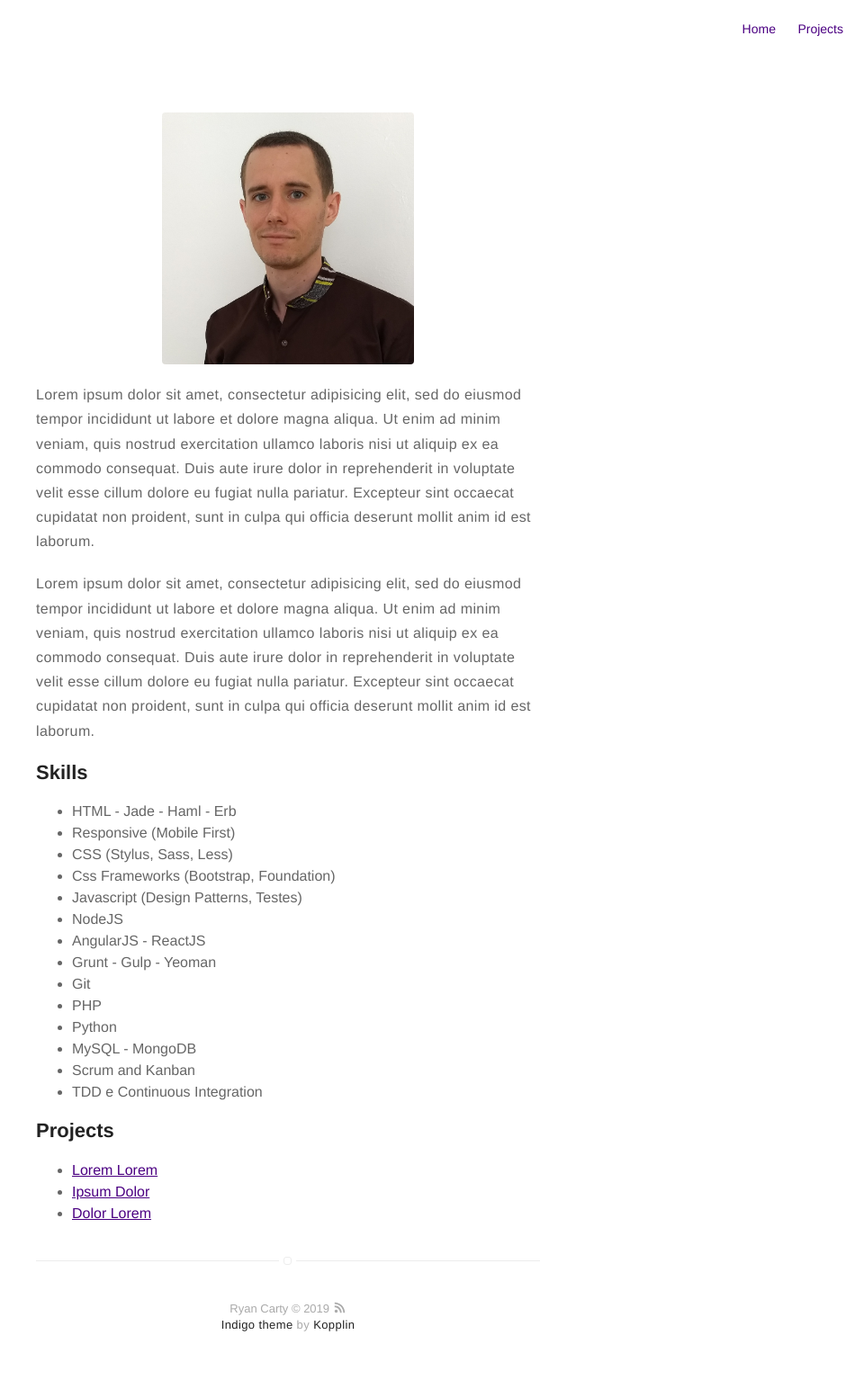
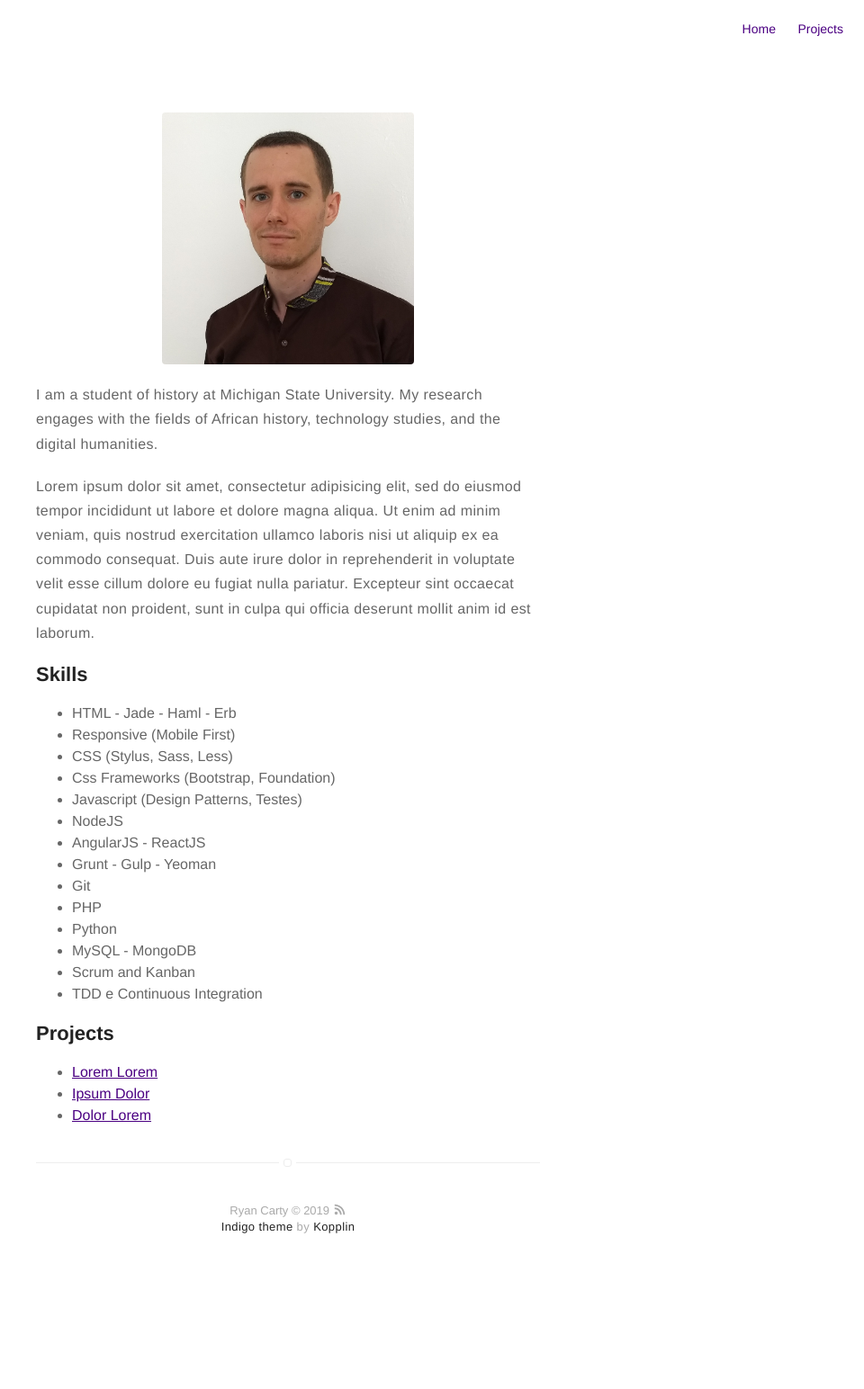
Before and after one commit to cartyrya/cartyrya.github.io, a Jekyll site: the page built from about.md, in a window 1280 px wide. Shown: the whole page at 90% size, without its empty margins (320-1280 px from the left). Built offline with Jekyll 4.4.1, drawn with Linux system fonts in a browser that asks for light colours; after the commit the page ends 1435 px from its top, so only the background shows below that.

Commit message:
Add text

```diff
--- a/about.md
+++ b/about.md
@@ -4,12 +4,7 @@ layout: page
 ---
 ![Profile Image]({{ site.url }}/{{ site.picture }})
 
-<p>Lorem ipsum dolor sit amet, consectetur adipisicing elit, sed do eiusmod
-tempor incididunt ut labore et dolore magna aliqua. Ut enim ad minim veniam,
-quis nostrud exercitation ullamco laboris nisi ut aliquip ex ea commodo
-consequat. Duis aute irure dolor in reprehenderit in voluptate velit esse
-cillum dolore eu fugiat nulla pariatur. Excepteur sint occaecat cupidatat non
-proident, sunt in culpa qui officia deserunt mollit anim id est laborum.</p>
+<p>I am a student of history at Michigan State University. My research engages with the fields of African history, technology studies, and the digital humanities.</p>
 
 <p>Lorem ipsum dolor sit amet, consectetur adipisicing elit, sed do eiusmod
 tempor incididunt ut labore et dolore magna aliqua. Ut enim ad minim veniam,
--- a/index.html
+++ b/index.html
@@ -2,3 +2,5 @@
 layout: page
 title: Home
 ---
+
+<p>I am a student of history at Michigan State University. My research engages with the fields of African history, technology studies, and the digital humanities.</p>
```
